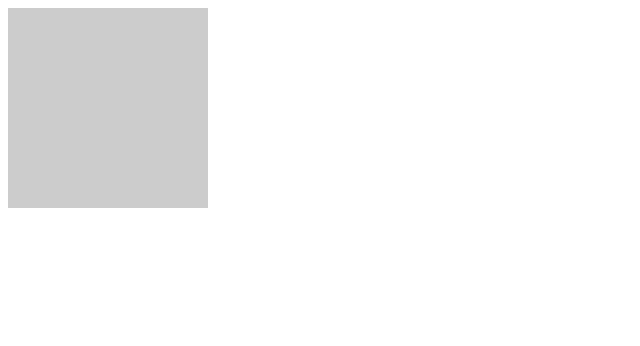
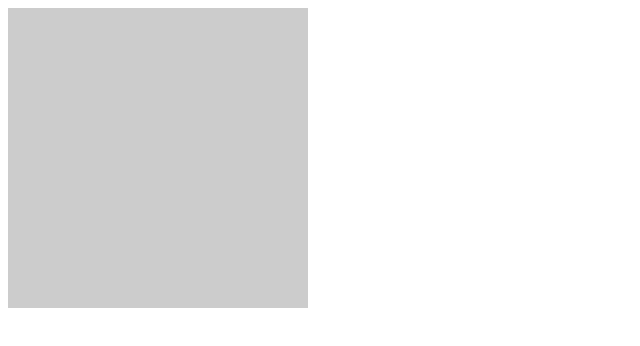
Before and after one commit to lopo12123/Learning-js, a plain HTML site: page EXAMPLES/Ex3_styleAttributes_1.html in a window 1280 px wide. Both pictures are taken after a click on the element 108 px from the left and 108 px from the top of the page. Shown: the whole page, without its empty margins (0-640 px from the left). Drawn offline with Linux system fonts and the light colour scheme.

Commit message:
程序素材

```diff
--- a/EXAMPLES/Ex3_styleAttributes_1.html
+++ b/EXAMPLES/Ex3_styleAttributes_1.html
@@ -9,16 +9,30 @@
                 height: 200px;
                 background-color: pink;
             }
+            .change {
+                background-color: #ccc;
+                width: 300px;
+                height: 300px;
+                font-size: 20px;
+            }
         </style>
     </head>
 
     <body>
         <div></div>
         <script>
+            // 1. 使用element.style -> 适用于修改样式较少，功能较简单的情况
             var div = document.querySelector('div');
+            /* div.onclick = function() {
+                // div.style.backgroundColor = '#ccc';
+                this.style.backgroundColor = '#ccc';
+            } */
+
+            // 2. 使用element.className 通过修改元素的类名(className)更改元素的样式 -> 适用于修改样式较多，功能较复杂的情况
             div.onclick = function() {
-                div.style.backgroundColor = '#ccc';
+                this.className = 'change';
             }
+
         </script>
     </body>
 
```
